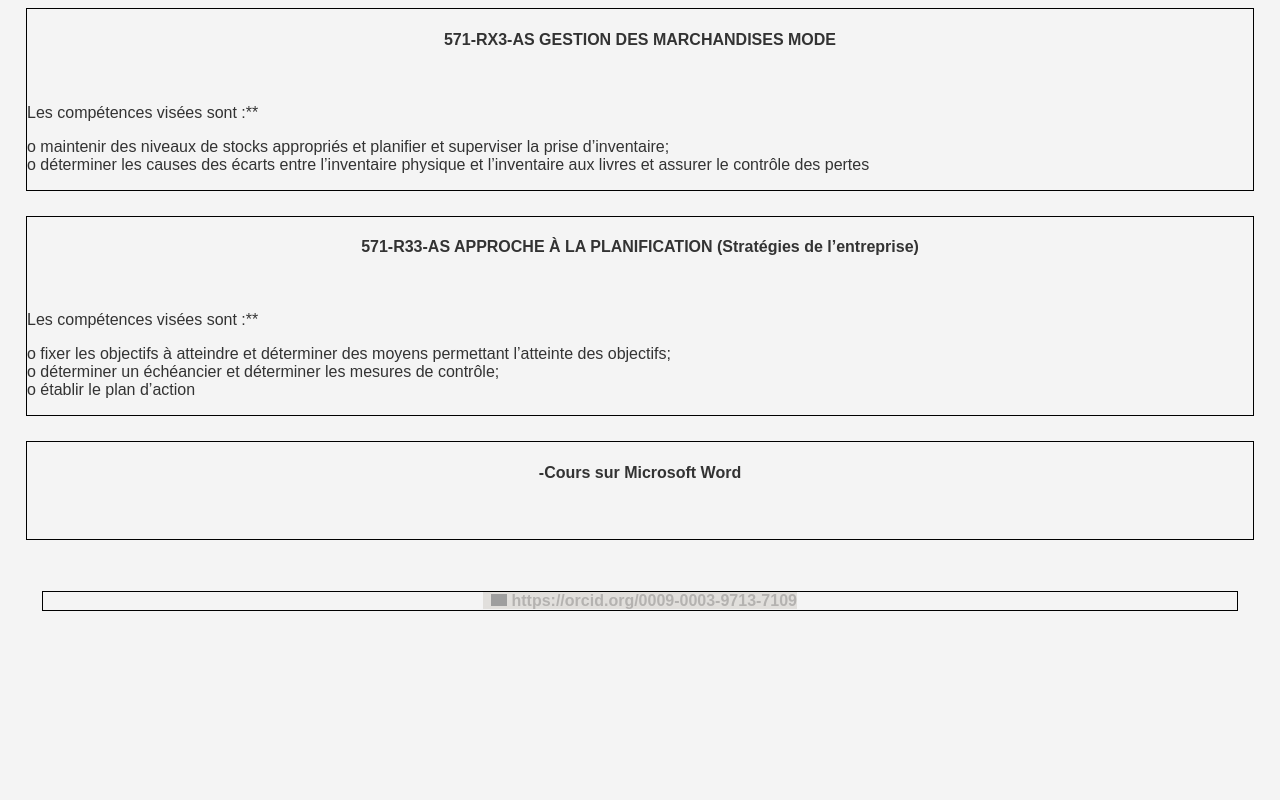
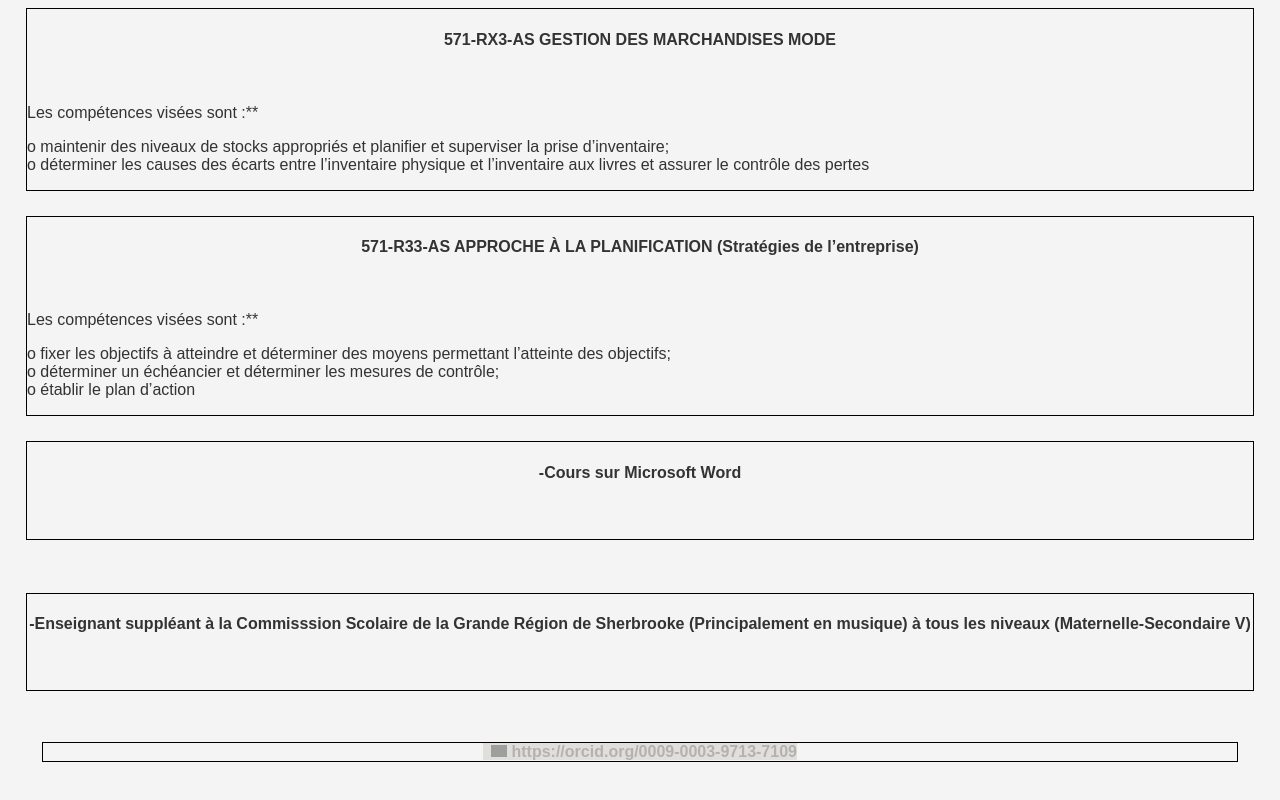
Before and after one commit to DominiqueLoyer/DominiqueLoyer.github.io, a plain HTML site: page lectures.html in a window 1280 px wide. Shown: the part 3326-4126 px from the top of the page. Before the commit the page ends 3979 px from the top, so only its background shows below. Drawn offline with Linux system fonts and the light colour scheme; grey boxes are pictures that could not be loaded.

Commit message:
Update lectures.html

```diff
--- a/lectures.html
+++ b/lectures.html
@@ -458,7 +458,11 @@ o   établir le plan d’action <br>
 <div>
 <h4><strong>-Cours sur Microsoft Word </srong></h4> <br><br>
 </div>
-
+<br>
+</div>
+<div>
+<h4><strong>-Enseignant suppléant à la Commisssion Scolaire de la Grande Région de Sherbrooke (Principalement en musique) à tous les niveaux (Maternelle-Secondaire V)</srong></h4> <br><br>
+</div>
 <section>
 <div>
   <!-- mon orcid -->
```
